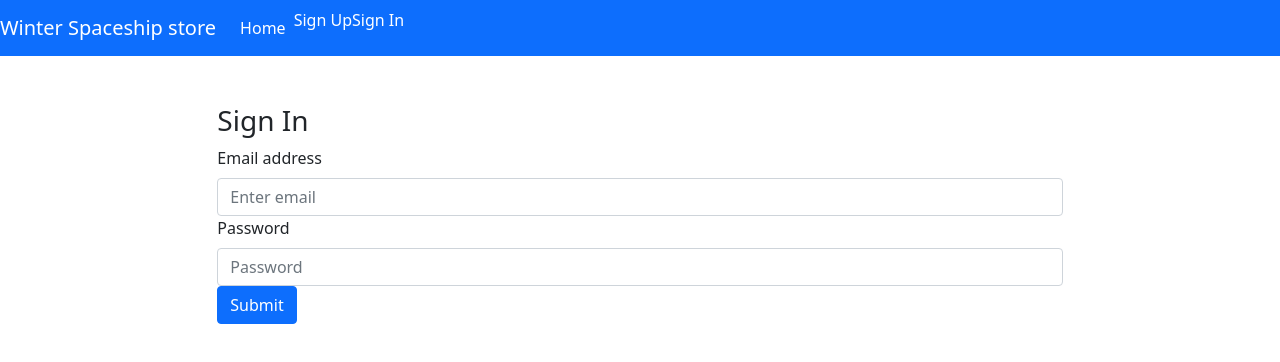
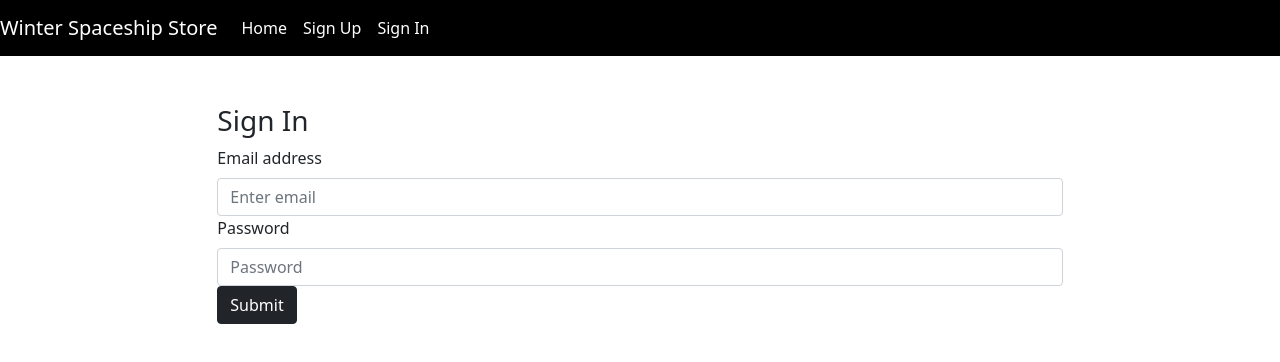
Before and after one commit to oliviawilcox1/Beauty-World, a React (Create React App) app: page /sign-in in a window 1280 px wide. Shown: the top 362 px of the page. Built offline with nearby package versions, Linux system fonts and the light colour scheme.

Commit message:
Style Changes

```diff
--- a/src/components/Home.js
+++ b/src/components/Home.js
@@ -8,7 +8,7 @@ const Home = (props) => {
 
 	return (
 		<>
-			<h2>Home Page</h2>
+			{/* <h2>Product List </h2> */}
 			<IndexProducts user={user} msgAlert={msgAlert}/>
 		</>
 	)
--- a/src/components/auth/SignIn.js
+++ b/src/components/auth/SignIn.js
@@ -81,7 +81,7 @@ const SignIn = (props) => {
                             onChange={e => setPassword(e.target.value)}
                         />
                     </Form.Group>
-                    <Button variant='primary' type='submit'>
+                    <Button variant='dark' type='submit'>
                         Submit
                     </Button>
                 </Form>
--- a/src/components/products/IndexProducts.js
+++ b/src/components/products/IndexProducts.js
@@ -6,7 +6,7 @@ import { Link } from 'react-router-dom'
 
 const cardContainerLayout = {
     display: 'flex',
-    justifyContent: 'center',
+    justifyContent: 'space-between',
     flexFlow: 'row wrap',
 }
 
@@ -72,9 +72,10 @@ const IndexProducts = (props) => {
 
         if (products.length > 0) {
             productCards = products.map(product => (
-                <div key={product.id} style={{ width:'300px'}}>
-                    <Link to={`/products/${product._id}`} style={{overflowWrap: 'break-word'}} >{product.name}</Link>
-                    <img src={`${product.image}`} style={{ height: '200px'}} class='img-thumbnail' />
+                <div key={product.id} style={{ width:'300px'}} className="productCards">
+                    <Link to={`/products/${product._id}`} style={{overflowWrap: 'break-word'}} className="links">{product.name}
+
+                    <img src={`${product.image}`} style={{ height: '200px'}} class='img-thumbnail'/> </Link>
                     <p>$ {product.price}</p>
                 </div>
             ))
--- a/src/components/products/ShowProduct.js
+++ b/src/components/products/ShowProduct.js
@@ -134,11 +134,11 @@ const ShowProduct = (props) => {
                     <p>Description: {product.description}</p>
                     <p>Price: {product.price}</p>
                     <p>Category: {product.category}</p>
-                    <small>Available: {product.available ? 'yes' : 'no'}</small>
-                    <button onClick={() => removeTheProduct()}>Delete Product</button>
-                    <button onClick={() => setModalOpen(true)}>Edit Product</button>
-                    <button onClick={() => setReviewModalOpen(true)}>Give a Product Review?</button>
-                    <button onClick={() => addFavorite()}>Add to Favorites</button>
+                    <small>Available: {product.available ? 'yes' : 'no'}</small> <br/>
+                    <button style={{ borderRadius:'30px'}} onClick={() => removeTheProduct()}>Delete Product</button>
+                    <button style={{ borderRadius:'30px'}}onClick={() => setModalOpen(true)}>Edit Product</button>
+                    <button style={{ borderRadius:'30px'}}onClick={() => setReviewModalOpen(true)}>Give a Product Review?</button>
+                    <button style={{ borderRadius:'30px'}}onClick={() => addFavorite()}>Add to Favorites</button>
 
                      <p> {reviewCards}</p>
 
--- a/src/components/reviews/ShowReview.js
+++ b/src/components/reviews/ShowReview.js
@@ -44,7 +44,7 @@ const ShowReviewModal = (props) => {
     return (
         <>
             <Card className="m-2">
-                <Card.Header>{review.rating}</Card.Header>
+                <Card.Header>Rating: {review.rating}</Card.Header>
                 <Card.Body>
                     <small>{review.review}</small><br/>
                     {
--- a/src/components/shared/Header.js
+++ b/src/components/shared/Header.js
@@ -18,12 +18,12 @@ const authenticatedOptions = (
         Add Product
       </Link>
     </Nav.Item>
-    <Nav.Item>
+    <Nav.Item className="m-2">
       <Link to="change-password" style={linkStyle}>
         Change Password
       </Link>
     </Nav.Item>
-    <Nav.Item>
+    <Nav.Item className="m-2">
       <Link to="sign-out" style={linkStyle}>
         Sign Out
       </Link>
@@ -33,12 +33,12 @@ const authenticatedOptions = (
 
 const unauthenticatedOptions = (
   <>
-    <Nav.Item>
+    <Nav.Item className="m-2">
       <Link to="sign-up" style={linkStyle}>
         Sign Up
       </Link>
     </Nav.Item>
-    <Nav.Item>
+    <Nav.Item className="m-2">
       <Link to="sign-in" style={linkStyle}>
         Sign In
       </Link>
@@ -48,7 +48,7 @@ const unauthenticatedOptions = (
 
 const alwaysOptions = (
   <>
-    <Nav.Link>
+    <Nav.Link >
       <Link to="/" style={linkStyle}>
         Home
       </Link>
@@ -57,10 +57,10 @@ const alwaysOptions = (
 );
 
 const Header = ({ user }) => (
-  <Navbar bg="primary" variant="dark" expand="md">
+  <Navbar bg="black" variant="dark" expand="sm">
     <Navbar.Brand>
       <Link to="/" style={linkStyle}>
-        Winter Spaceship store
+        Winter Spaceship Store
       </Link>
     </Navbar.Brand>
     <Navbar.Toggle aria-controls="basic-navbar-nav" />
--- a/src/index.css
+++ b/src/index.css
@@ -1,13 +1,36 @@
 body {
   margin: 0;
-  font-family: -apple-system, BlinkMacSystemFont, 'Segoe UI', 'Roboto', 'Oxygen',
-    'Ubuntu', 'Cantarell', 'Fira Sans', 'Droid Sans', 'Helvetica Neue',
-    sans-serif;
+  font-family: -apple-system, BlinkMacSystemFont, 'Cantarell';
   -webkit-font-smoothing: antialiased;
   -moz-osx-font-smoothing: grayscale;
 }
 
+.links {
+  text-decoration: none;
+  color: black;
+}
+
+.productCards{
+  display: flex;
+  justify-content: space-between;
+  flex-direction: column;
+  flex-flow: wrap;
+}
+
+button{
+  background-color: white;
+  border-color: white;
+  border-radius: 30px;
+}
+
+/*
 code {
   font-family: source-code-pro, Menlo, Monaco, Consolas, 'Courier New',
     monospace;
-}
+
+} */
+
+/*
+'Roboto', 'Oxygen',
+    'Ubuntu', 'Cantarell', 'Fira Sans', 'Droid Sans', 'Helvetica Neue',
+    sans-serif; */
```
